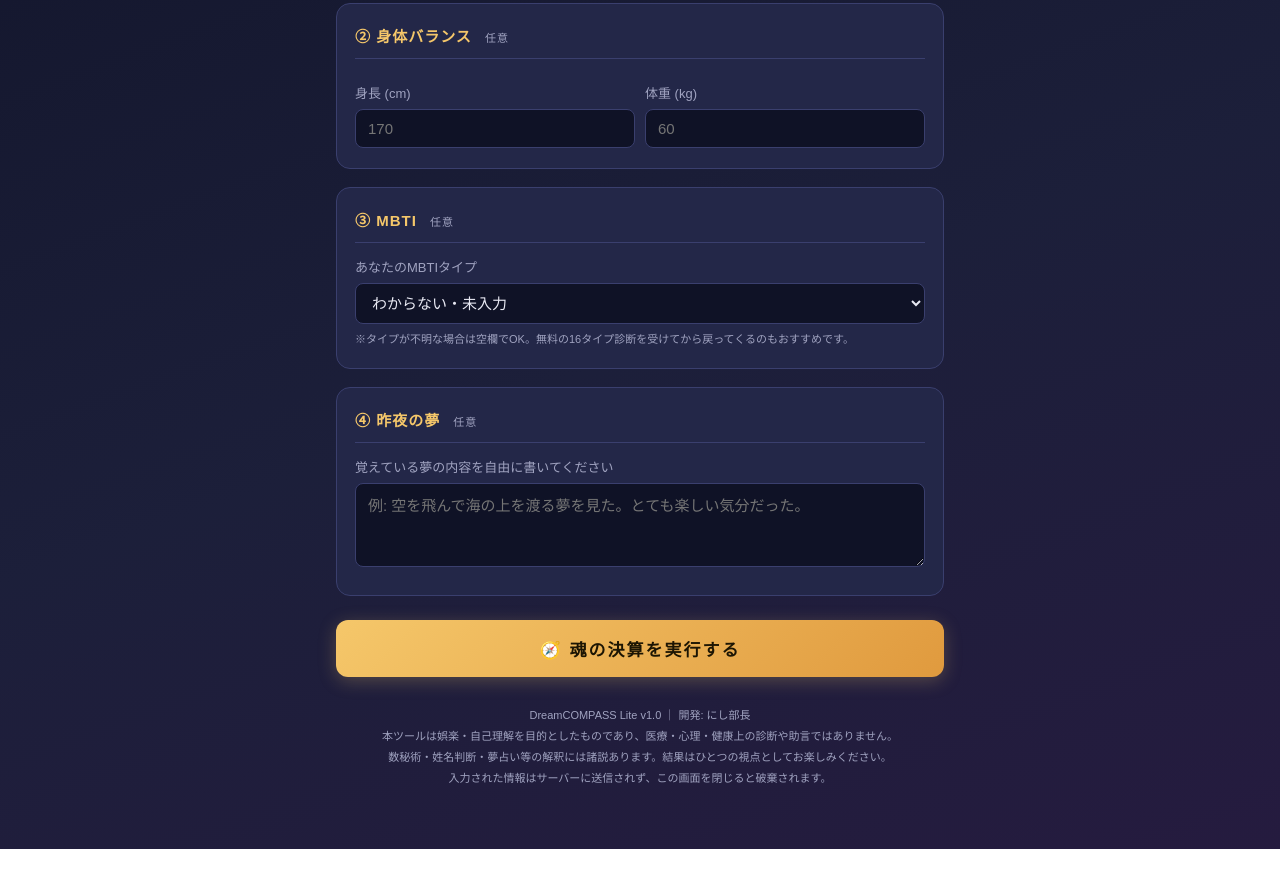
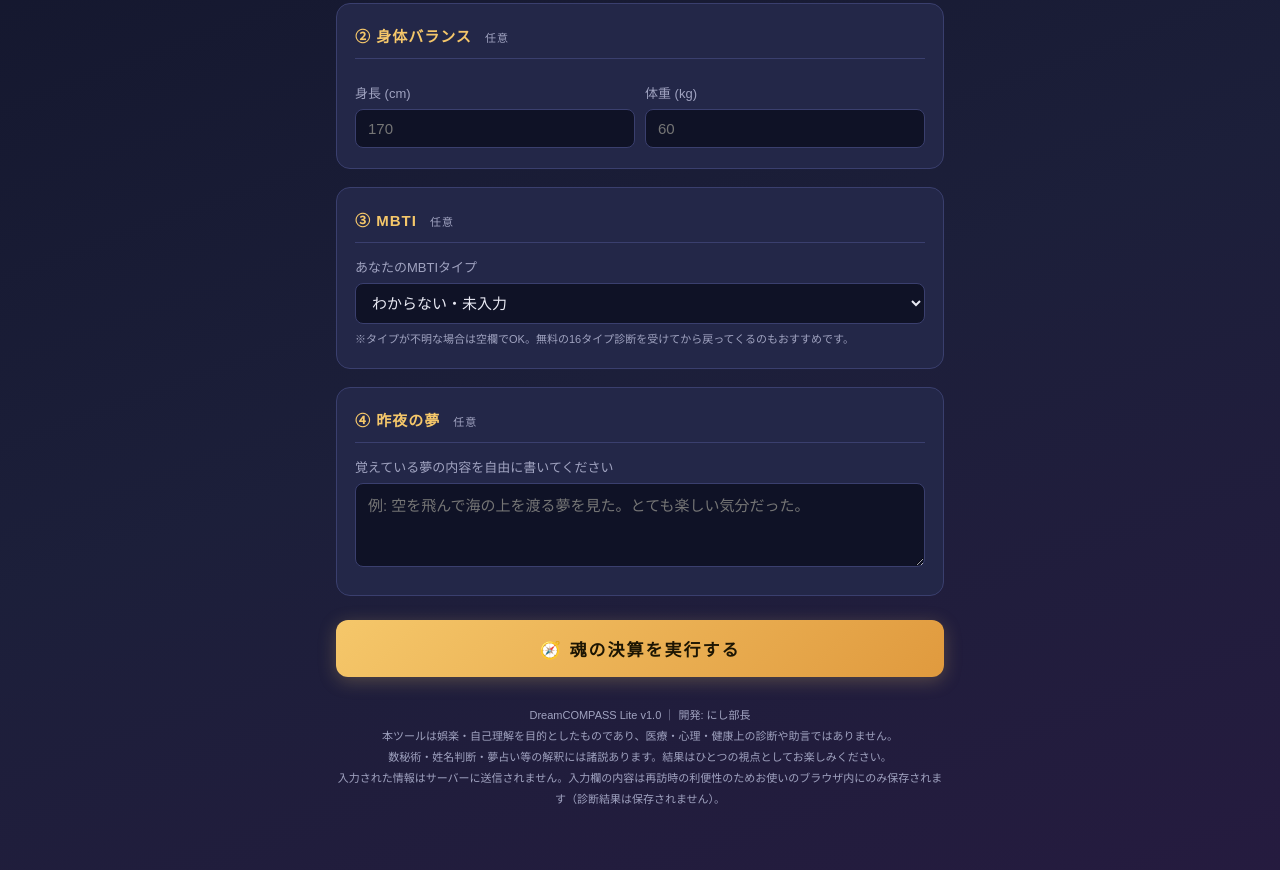
Before and after one commit to monnishi0125/dream-compass-lite, a plain HTML site: page index.html in a window 1280 px wide. Shown: the part 507-1377 px from the top of the page. Before the commit the page ends 1356 px from the top, so only its background shows below. Drawn offline with Linux system fonts and the light colour scheme.

Commit message:
プライバシー文言を実装に合わせて修正（ブラウザ内保存の明記）

```diff
--- a/index.html
+++ b/index.html
@@ -239,7 +239,7 @@
     DreamCOMPASS Lite v1.0 ｜ 開発: にし部長<br>
     本ツールは娯楽・自己理解を目的としたものであり、医療・心理・健康上の診断や助言ではありません。<br>
     数秘術・姓名判断・夢占い等の解釈には諸説あります。結果はひとつの視点としてお楽しみください。<br>
-    入力された情報はサーバーに送信されず、この画面を閉じると破棄されます。
+    入力された情報はサーバーに送信されません。入力欄の内容は再訪時の利便性のためお使いのブラウザ内にのみ保存されます（診断結果は保存されません）。
   </footer>
 </div>
 
```
